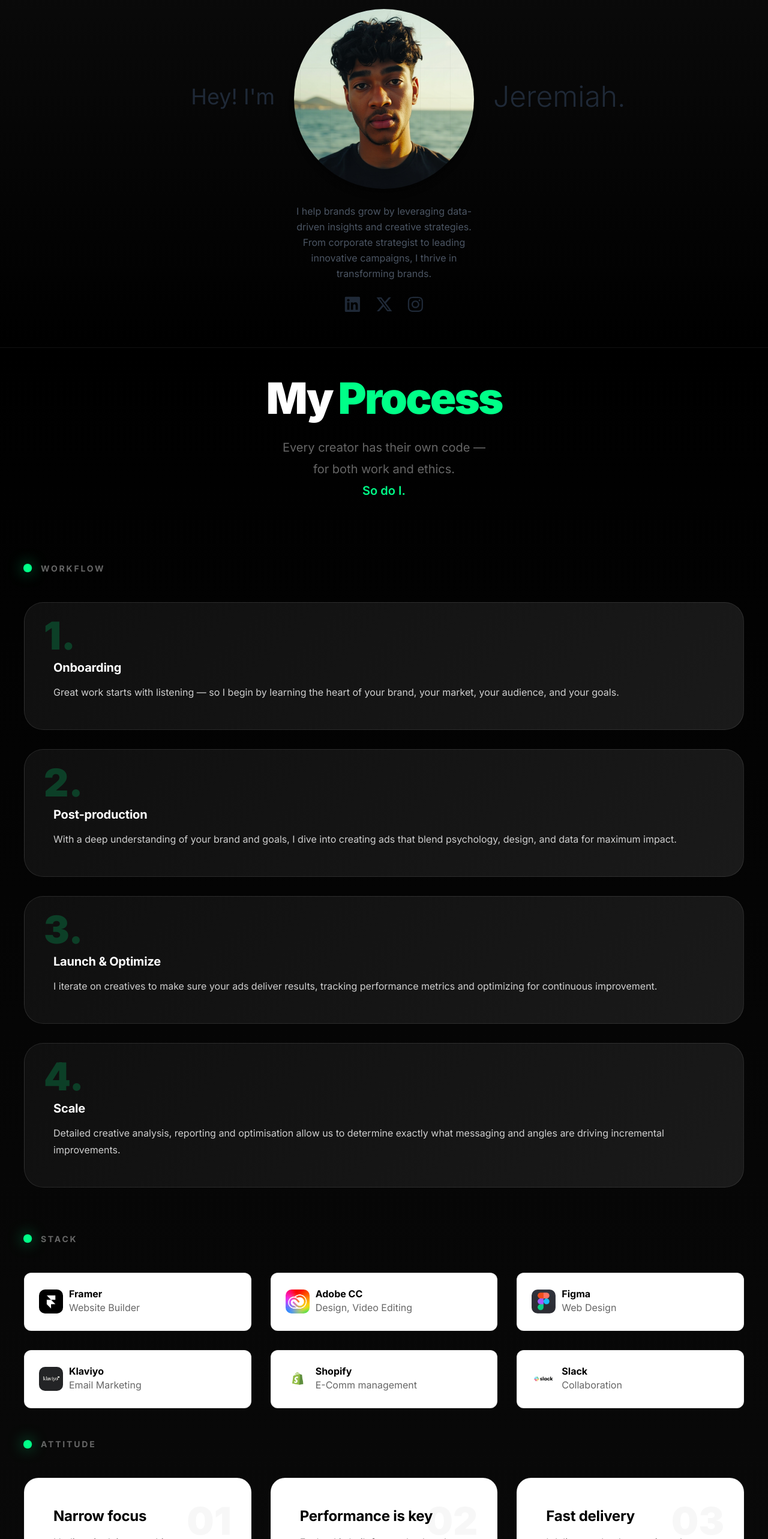
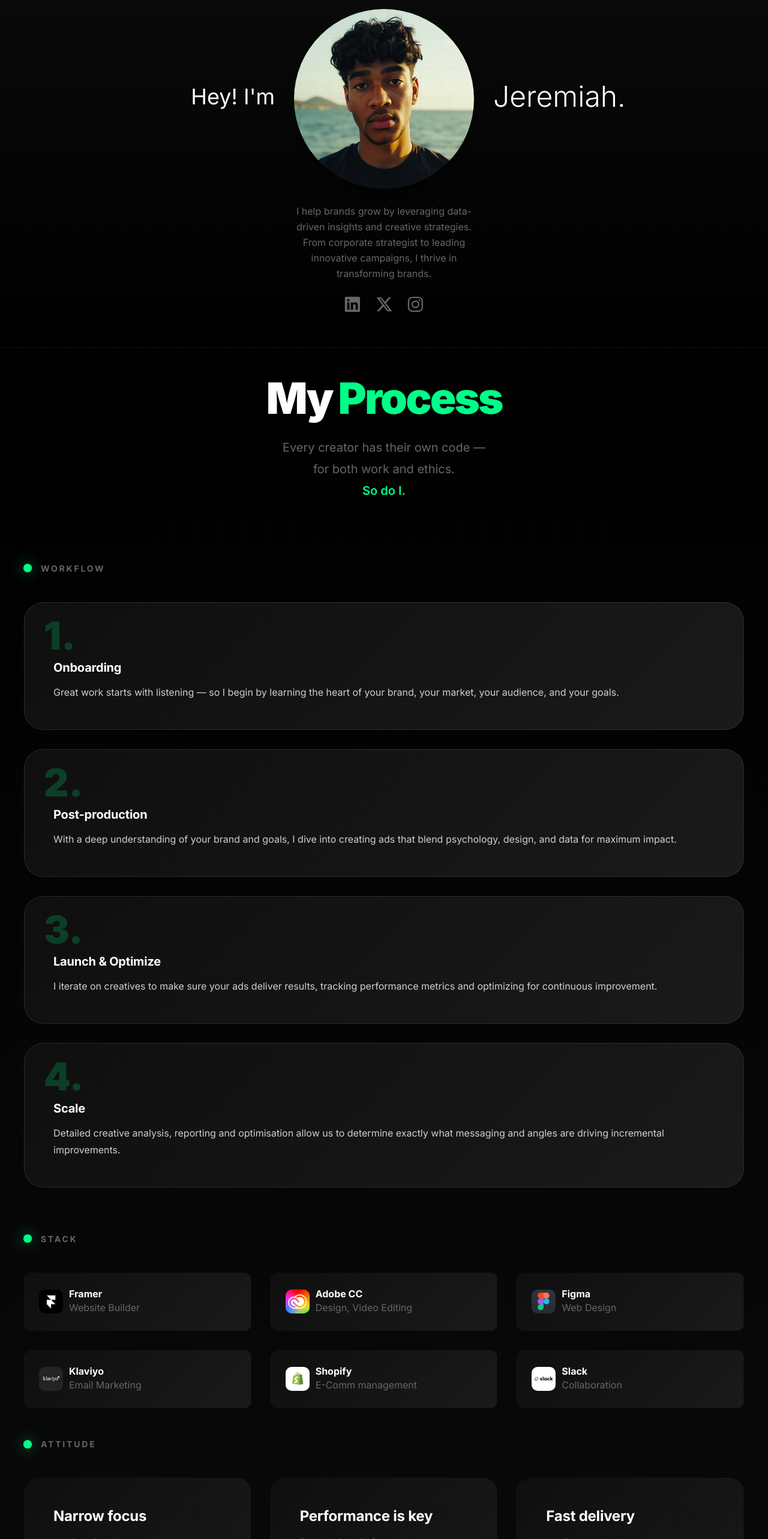
Before and after one commit to Mo-Ibra/jeremiah-portfolio, a Next.js app: page / in a window 1280 px wide. Shown: the part 6620-9186 px from the top of the page at 60% size. Built offline with nearby package versions, Linux system fonts and the light colour scheme.

Commit message:
Make Website Dark

```diff
--- a/styles/about.css
+++ b/styles/about.css
@@ -48,7 +48,7 @@
 
 .about-greeting {
   font-size: 2.25rem;
-  color: #1f2937;
+  color: var(--primary-white);
   font-weight: 400;
   margin-bottom: 2rem;
 }
@@ -73,21 +73,21 @@
 .about-name {
   font-size: 2.25rem;
   font-weight: 300;
-  color: #1f2937;
+  color: var(--primary-white);
   margin-bottom: 2rem;
 }
 
 .about-title {
   font-size: 0.75rem;
   font-weight: 500;
-  color: #6b7280;
+  color: var(--primary-white);
   letter-spacing: 0.2em;
   text-transform: uppercase;
   margin-bottom: 2rem;
 }
 
 .about-description {
-  color: #4b5563;
+  color: var(--gray-text);
   line-height: 1.625;
   font-size: 0.875rem;
   max-width: 20rem;
@@ -104,12 +104,12 @@
 
 .about-socials a {
   font-size: 1.8rem;
-  color: #1f2937;
+  color: var(--gray-text);
   transition: color 0.3s ease, transform 0.3s ease;
 }
 
 .about-socials a:hover {
-  color: #00cc6a;
+  color: var(--accent-green);
   transform: translateY(-3px);
 }
 
--- a/styles/cta.css
+++ b/styles/cta.css
@@ -1,7 +1,8 @@
 /* Optimized CTA Section */
 .cta-section {
   padding: clamp(6rem, 10vw, 10rem) clamp(1rem, 4vw, 4rem);
-  background: linear-gradient(135deg, #000000 0%, #0a0a0a 100%);
+  /* background: linear-gradient(135deg, #000000 0%, #0a0a0a 100%); */
+  background: linear-gradient(rgb(10, 10, 10) 0%, rgb(0, 0, 0) 100%);
   color: var(--primary-white);
   text-align: center;
   position: relative;
--- a/styles/principles.css
+++ b/styles/principles.css
@@ -105,7 +105,7 @@
 }
 
 .attitude-card {
-  background: white;
+  background: linear-gradient(135deg, #0f0f0f 0%, #1a1a1a 100%);
   border-radius: 24px;
   padding: clamp(2rem, 4vw, 3rem);
   position: relative;
@@ -164,7 +164,7 @@
   font-size: clamp(1.25rem, 2.5vw, 1.5rem);
   font-weight: 700;
   margin-bottom: 1rem;
-  color: var(--primary-black);
+  color: var(--primary-white);
   letter-spacing: -0.01em;
 }
 
@@ -270,7 +270,7 @@
 }
 
 .stack-card {
-  background-color: white;
+  background: linear-gradient(135deg, #0f0f0f 0%, #1a1a1a 100%);
   border-radius: 12px;
   padding: clamp(1rem, 2vw, 1.5rem);
   color: white;
@@ -304,7 +304,7 @@
 @media (hover: hover) {
   .stack-card:hover {
     transform: translateY(-10px) scale(1.05);
-    box-shadow: 0 4px 16px #ddd;
+    box-shadow: 0 4px 16px #111;
     border-color: var(--accent-green);
   }
 }
@@ -326,7 +326,7 @@
 .stack-card h4 {
   font-size: clamp(1rem, 1.5vw, 1rem);
   font-weight: 700;
-  color: var(--primary-black);
+  color: var(--primary-white);
 }
 .stack-card p {
   font-size: clamp(0.95rem, 1.5vw, 1rem);
```
Also changed, not shown: app/globals.css (line endings or trailing spaces).
